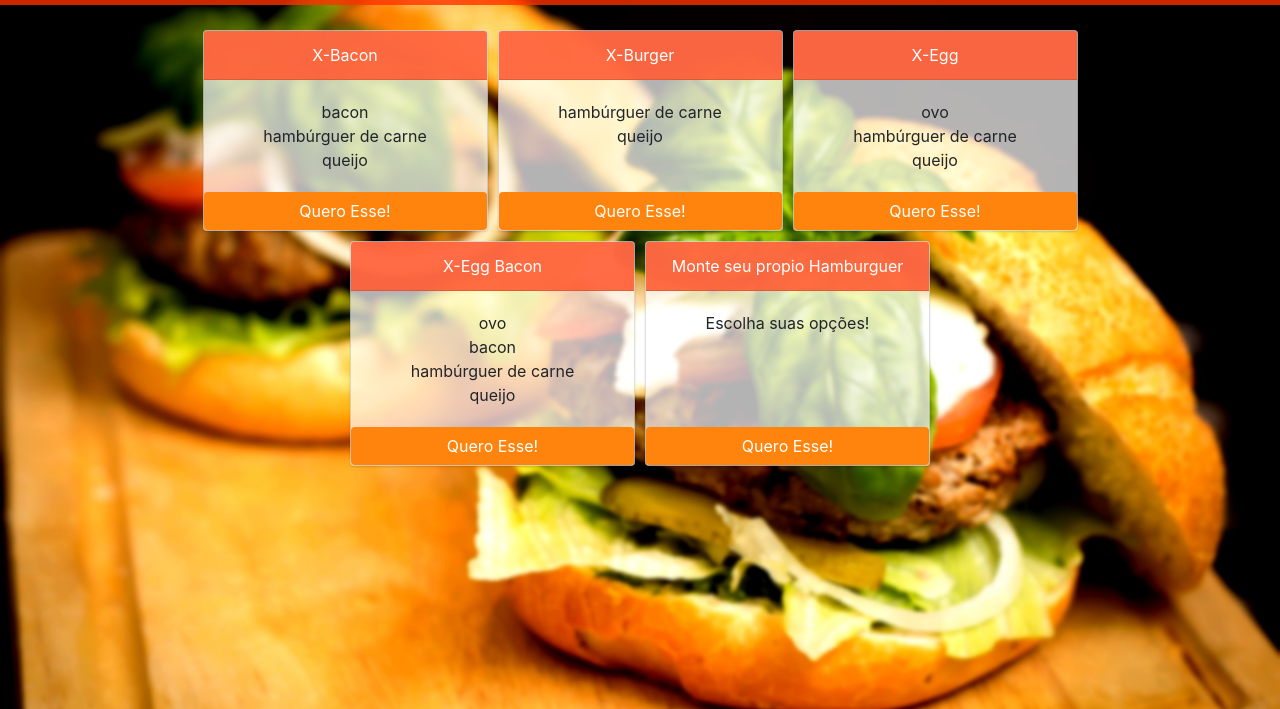
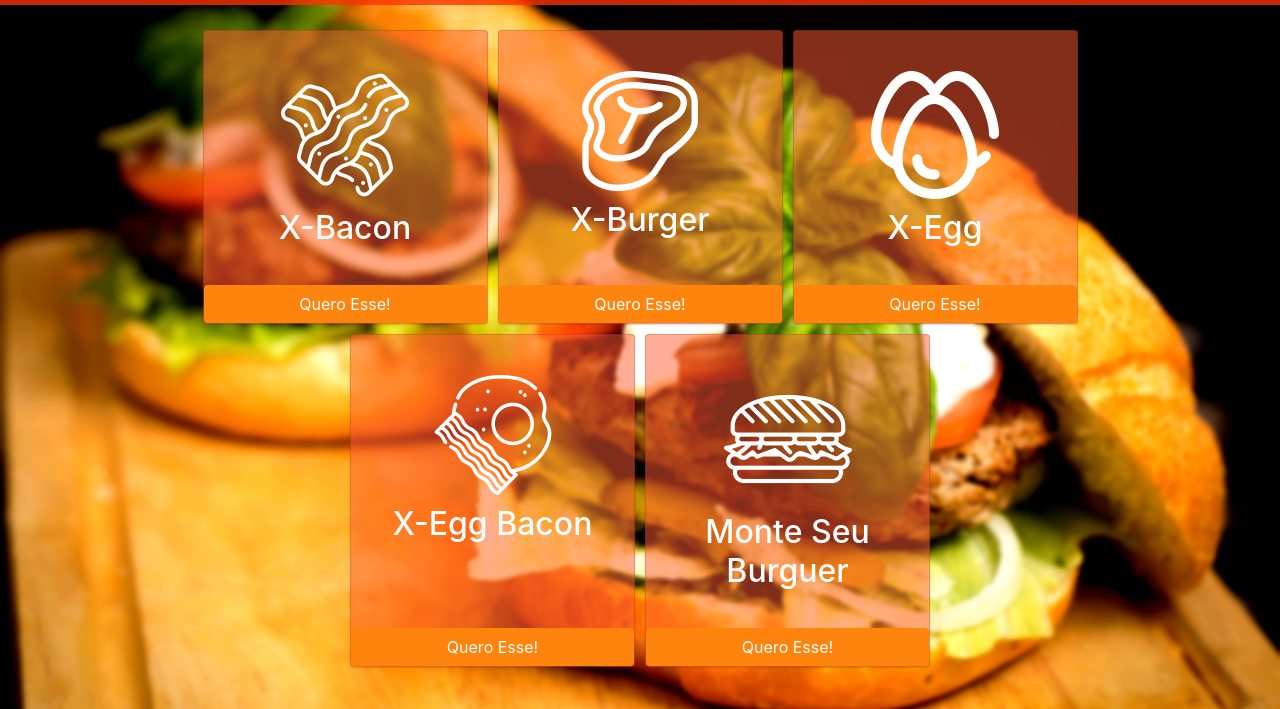
Before and after one commit to RafaelSSilveira/react-app, a React app: page / in a window 1280 px wide. Shown: the part 91-800 px from the top of the page. Built offline with nearby package versions, Linux system fonts and the light colour scheme.

Commit message:
add Icons

```diff
--- a/src/mock/burguers.json
+++ b/src/mock/burguers.json
@@ -2,21 +2,25 @@
     {
         "id": 1,
         "burguer": "X-Bacon",
-        "ingredients": ["bacon", "hambúrguer de carne", "queijo"]
+        "ingredients": ["bacon", "hambúrguer de carne", "queijo"],
+        "img": "bacon.png"
     },
     {
         "id": 2,
         "burguer": "X-Burger",
-        "ingredients": ["hambúrguer de carne", "queijo"]
+        "ingredients": ["hambúrguer de carne", "queijo"],
+        "img": "steak.png"
     },
     {
         "id": 3,
         "burguer": "X-Egg",
-        "ingredients": ["ovo", "hambúrguer de carne", "queijo"]
+        "ingredients": ["ovo", "hambúrguer de carne", "queijo"],
+        "img": "egg.png"
     },
     {
         "id": 4,
         "burguer": "X-Egg Bacon",
-        "ingredients": ["ovo", "bacon", "hambúrguer de carne", "queijo"]
+        "ingredients": ["ovo", "bacon", "hambúrguer de carne", "queijo"],
+        "img": "eggbacon.png"
     }
 ]
--- a/src/modules/burguer/Burguer.js
+++ b/src/modules/burguer/Burguer.js
@@ -46,7 +46,9 @@ class Burguer extends Component {
             this.setState({ clientBurguer: this.props.selectedBurguer });
         }
 
-        if (this.props.newBurguer === true && this.state.value !== "0.00") {
+
+
+        if (this.props.newBurguer === true && this.state.clientBurguer.burguer !== 'NewBurguer') {
             let initialState = {
                 clientBurguer: {
                     burguer: 'NewBurguer',
--- a/src/modules/shared/Card.js
+++ b/src/modules/shared/Card.js
@@ -4,22 +4,15 @@ export default class Card extends Component {
     render() {
         return (
             <div className="card text-center col-md-3 col-sm-12">
-                <div className="card-header">
-                    {this.props.burguerCard ? this.props.burguerCard.burguer : "Monte seu propio Hamburguer"}
-                </div>
-                <div className="card-body">
-                    <ul>
-                        {
-                            this.props.burguerCard &&  this.props.burguerCard.ingredients.map((el) => {
-                                return (
-                                    <li key={el} id={el}>
-                                        {el}
-                                    </li>
-                                )
-                            })
-                        }
-                        {!this.props.burguerCard && <li>Escolha suas opções!</li>}
-                    </ul>
+                <div className="card-body ">
+                    <div className="container">
+                        <div className="row">
+                            <div className="col align-self-center">
+                            <img alt="icon" src={require('../../assets/img/' + (this.props.burguerCard ? this.props.burguerCard.img : 'hamburger.png'))} />
+                            <h2>{this.props.burguerCard ? this.props.burguerCard.burguer : "Monte Seu Burguer"} </h2>
+                            </div>
+                        </div>
+                    </div>
                 </div>
                 <button
                     type="button"
--- a/src/style/App.scss
+++ b/src/style/App.scss
@@ -37,13 +37,18 @@ body{
 .card {
     margin:5px;
     padding: 0px !important;
-    background: rgba($white, 0.7) !important;
+    background: rgba($secondary-color,0.5) !important;
     box-shadow: 0 1px 2px rgba($black, 0.15);
     transition: box-shadow 0.3s ease-in-out;
-    .card-header{
-        color:$white;
-        background: rgba($secondary-color,0.9);
+    color:$white;
+    h2 {
+        padding-top: 10px;
+        padding-bottom: 10px;
     }
+    img {
+        filter: invert(1);
+    }
+
 }
 .card:hover{
     box-shadow: 5px 12px 12px rgba($black,0.3);
```
Also changed, not shown: README.md, src/assets/img/bacon.png (added), src/assets/img/egg.png (added), src/assets/img/eggbacon.png (added), src/assets/img/hamburger.png (added), src/assets/img/steak.png (added).
